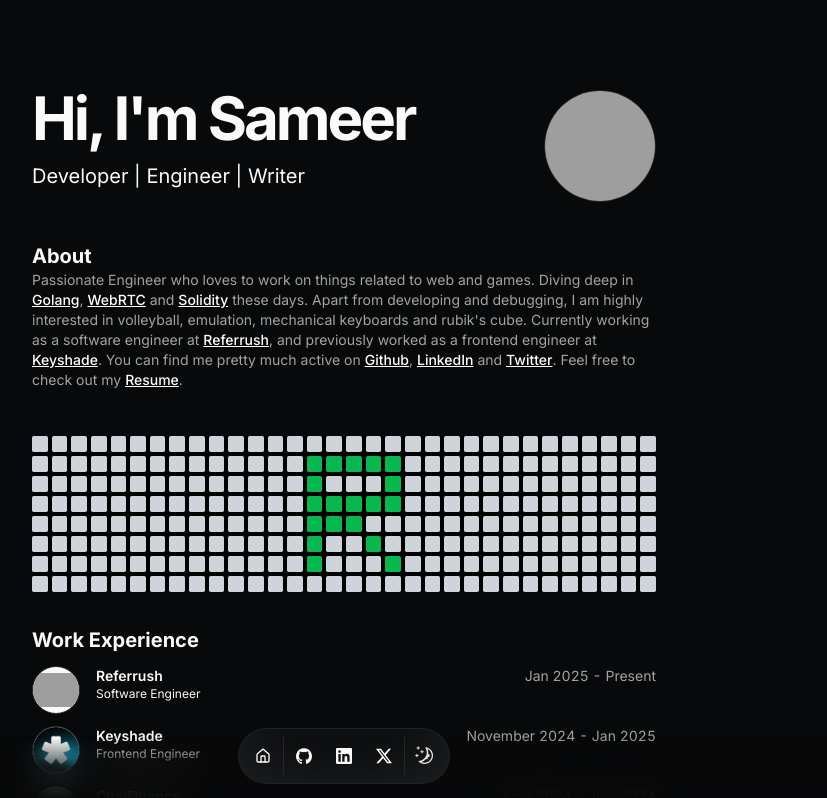
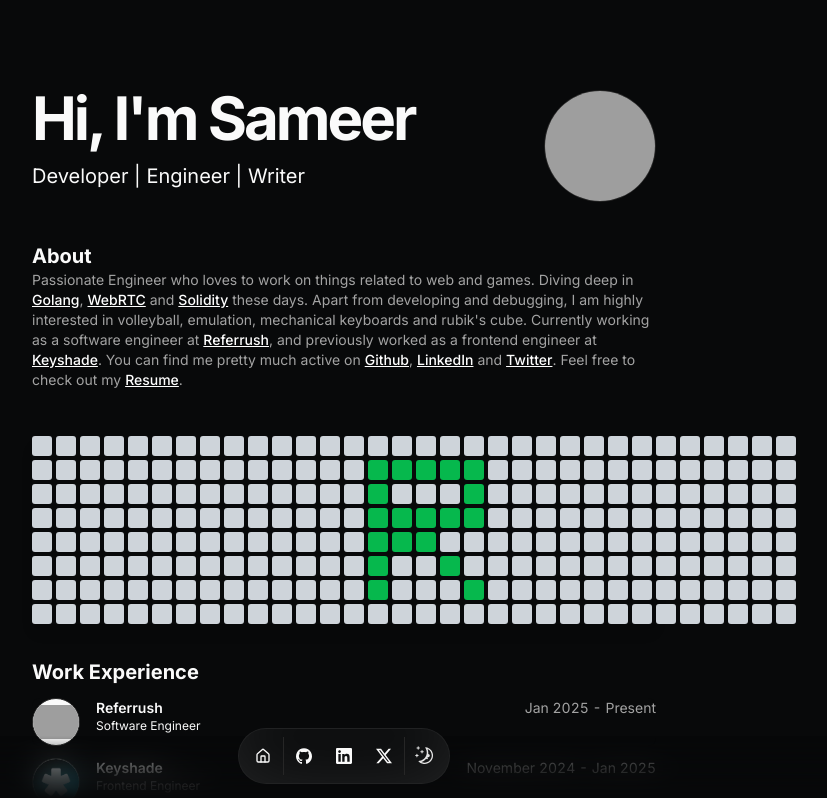
Before and after one commit to poswalsameer/Updated-Portfolio, a Next.js app in the folder portfolio/: page / in a window 1280 px wide. Shown: the top 798 px of the page, without its empty margins (296-1123 px from the left). Built offline with nearby package versions, Linux system fonts and the light colour scheme; grey boxes are pictures that could not be loaded.

Commit message:
modified the grid

```diff
--- a/portfolio/src/app/page.tsx
+++ b/portfolio/src/app/page.tsx
@@ -52,7 +52,7 @@
         </BlurFade>
       </section>
 
-      <section className="h-full w-full flex justify-center items-center" id="companygrid">
+      <section className="h-full w-full " id="companygrid">
         {/* <div className="w-full h-full"> */}
           <PixelGrid />
         {/* </div> */}
--- a/portfolio/src/components/companygrid/grid.tsx
+++ b/portfolio/src/components/companygrid/grid.tsx
@@ -2,90 +2,103 @@
 
 import { useState, useEffect } from "react"
 
+// white - #ced4da
+// green - #06b84d
+
 export default function PixelGrid() {
-  const rows = 8
-  const [grid, setGrid] = useState<string[][]>([])
+  const grid = Array.from({ length: 8 }, (_, rowIndex) => (
+    Array.from({ length: 32 }, (_, colIndex) => ({
+      id: `${rowIndex}-${colIndex}`,
+      row: rowIndex,
+      col: colIndex
+    }))
+  ));
 
-  // Calculate the number of columns based on screen width
-  const calculateCols = () => {
-    if (typeof window !== "undefined") {
-      const screenWidth = window.innerWidth;
-      // Adjust the number of columns based on screen width
-      if (screenWidth < 375) return 10;
-      if (screenWidth < 640) return 16;
-      return 32;
-    }
-    return 32; // Default value if window is not defined
-  };
+  const createGrid = (rows: number, cols: number) =>
+    Array.from({ length: rows }, (_, rowIndex) =>
+      Array.from({ length: cols }, (_, colIndex) => ({
+        id: `${rowIndex}-${colIndex}`,
+        row: rowIndex,
+        col: colIndex
+      }))
+    );
 
-  const [cols, setCols] = useState(calculateCols());
+  const greenCells = new Set([
+    '1,14', '1,15', '1,16', '1,17', '1,18',
+    '2,14', '2,18',
+    '3,14', '3,15', '3,16', '3,17', '3,18',
+    '4,14', '4,15', '4,16',
+    '5,14', '5,17',
+    '6,14', '6,18'
+  ]);
 
-  useEffect(() => {
-    const handleResize = () => {
-      setCols(calculateCols());
-    };
+  const greenCellsSmall = new Set([
+    '1,5', '1,6', '1,7', '1,8', '1,9',
+    '2,5', '2,9',
+    '3,5','3,6', '3,7', '3,8', '3,9',
+    '4,5','4,6', '4,7',
+    '5,5', '5,8',
+    '6,5', '6,9',
 
-    if (typeof window !== "undefined") {
-      window.addEventListener('resize', handleResize);
-      return () => {
-        window.removeEventListener('resize', handleResize);
-      };
-    }
-  }, []);
-
-  useEffect(() => {
-    // Initialize empty grid
-    const newGrid = Array(rows)
-      .fill(null)
-      .map(() => Array(cols).fill("#ced4da"))
-
-    // Define the wider R pattern (6x5)
-    const rPattern = [
-      [1, 1, 1, 1, 1],
-      [1, 0, 0, 0, 1],
-      [1, 1, 1, 1, 1],
-      [1, 1, 1, 0, 0],
-      [1, 0, 0, 1, 0],
-      [1, 0, 0, 0, 1],
-    ]
-
-    // Calculate center position (start from second row)
-    const startRow = 1
-    const startCol = Math.floor(cols / 2 - Math.floor(rPattern[0].length / 2))
-
-    // Place the R pattern
-    rPattern.forEach((row, i) => {
-      row.forEach((cell, j) => {
-        if (cell === 1 && startRow + i < rows - 1 && startCol + j < cols) {
-          newGrid[startRow + i][startCol + j] = "#06b84d"
-        }
-      })
-    })
-
-    setGrid(newGrid)
-  }, [cols]);
+  ]);
 
   return (
-    <div
-      className="grid bg-black max-w-[1280px] aspect-[4/1]"
-      style={{
-        display: "grid",
-        gridTemplateColumns: `repeat(${cols}, minmax(0, 5vw))`, // Adjusted to decrease size with screen width
-        gap: "4px",
-      }}
-    >
-      {grid.map((row, i) =>
-        row.map((color, j) => (
-          <div
-            key={`${i}-${j}`}
-            className="aspect-square"
-            style={{
-              borderRadius: typeof window !== "undefined" ? (window.innerWidth < 640 ? "1px" : window.innerWidth < 1024 ? "2px" : "1.8px") : "1px",
-              backgroundColor: color,
-            }}
-          />
-        )),
-      )}
+    <div className=" ">
+      <div className="block sm:hidden w-full">
+        <div className="bg-black rounded-lg shadow-lg p-1">
+          <div className="w-full">
+            <div className="grid gap-[4px]" style={{ gridTemplateRows: 'repeat(8, minmax(0, 1fr))' }}>
+              {createGrid(8, 16).map((row, rowIndex) => (
+                <div
+                  key={rowIndex}
+                  className="grid gap-[4px]"
+                  style={{ gridTemplateColumns: 'repeat(16, minmax(0, 1fr))' }}
+                >
+                  {row.map((cell) => {
+                    const cellCoord = `${cell.row},${cell.col}`;
+                    const isGreen = greenCellsSmall.has(cellCoord);
+
+                    return (
+                      <div
+                        key={cell.id}
+                        className={`aspect-square ${isGreen ? 'bg-[#06b84d]' : 'bg-[#ced4da]'} transition-colors duration-200 rounded-[2px] flex items-center justify-center`}
+                      />
+                    );
+                  })}
+                </div>
+              ))}
+            </div>
+          </div>
+        </div>
+      </div>
+
+      <div className="hidden sm:block bg-transparent">
+        <div className="max-w-[1600px] rounded-md shadow-lg">
+          <div className="grid gap-1" style={{ gridTemplateRows: 'repeat(8, minmax(0, 1fr))' }}>
+            {createGrid(8, 32).map((row, rowIndex) => (
+              <div
+                key={rowIndex}
+                className="grid gap-[10px] sm:gap-[18px] md:gap-5 lg:gap-6"
+                style={{ gridTemplateColumns: 'repeat(32, minmax(0, 1fr))' }}
+              >
+                {row.map((cell) => {
+                  const cellCoord = `${cell.row},${cell.col}`;
+                  const isGreen = greenCells.has(cellCoord);
+
+                  return (
+                    <div
+                      key={cell.id}
+                      className={`h-[7px] w-[7px] sm:h-[14px] sm:w-[14px] md:h-4 md:w-4 lg:h-5 lg:w-5 ${isGreen ? 'bg-[#06b84d]' : 'bg-[#ced4da]'} transition-colors duration-200 rounded-[1px] sm:rounded-[2px] md:rounded-[3px] lg:rounded-[3px] flex items-center justify-center text-xs `}
+                    >
+                    </div>
+                  )
+                })}
+              </div>
+            ))}
+          </div>
+        </div>
+      </div>
+
     </div>
   )
 }
```
